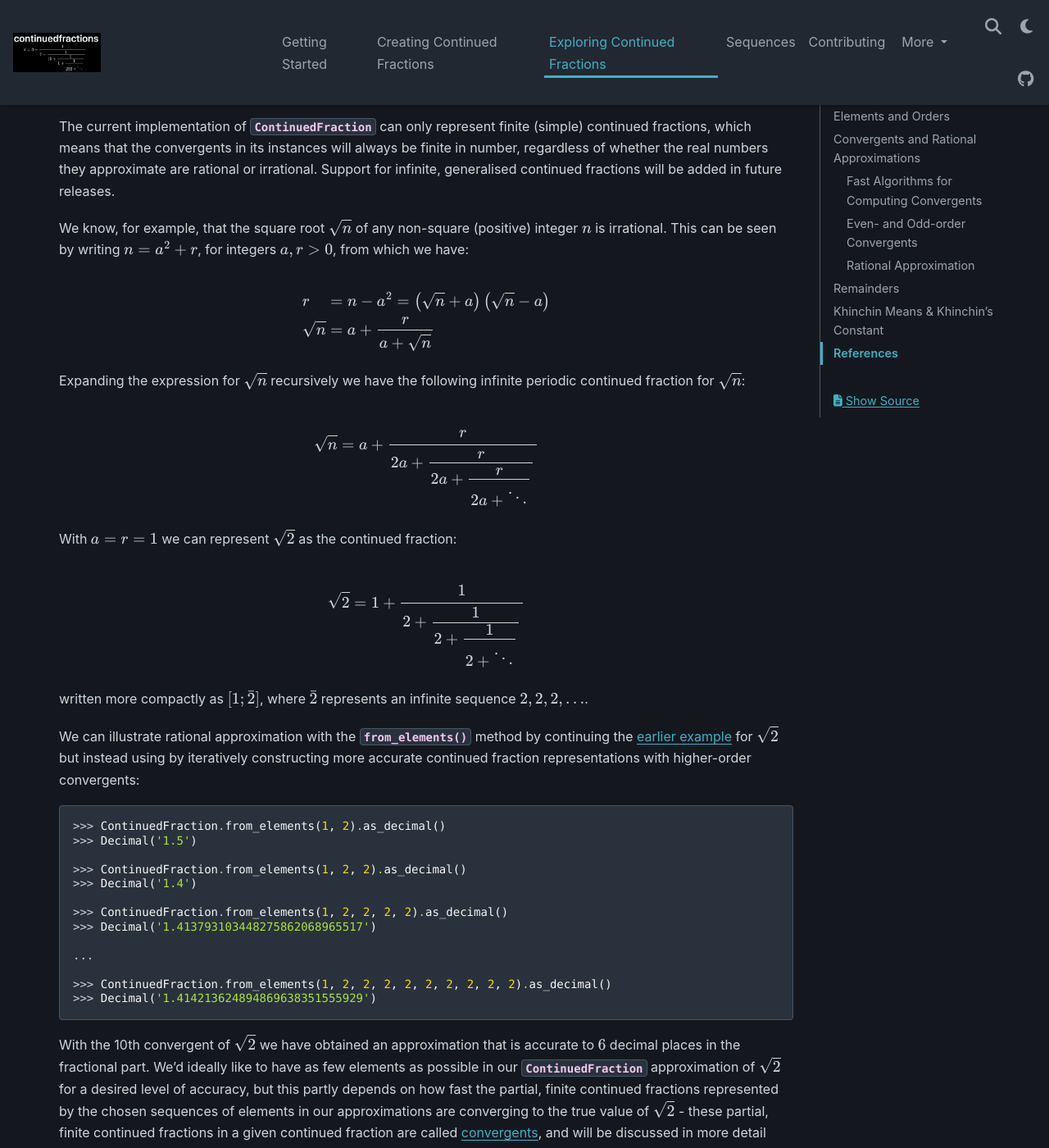
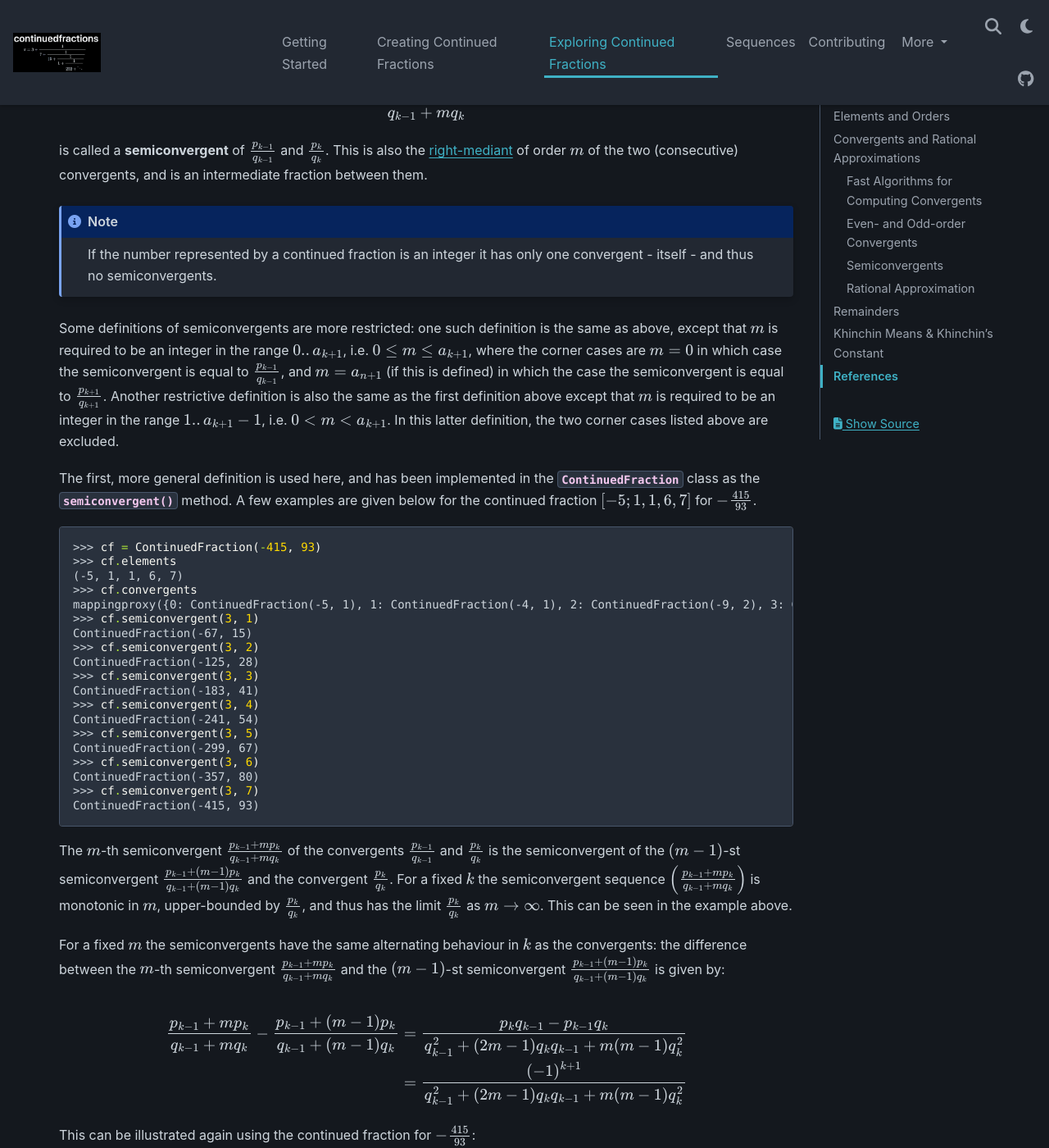
Before and after one commit to sr-murthy/continuedfractions, a Sphinx documentation site: the page built from docs/sources/exploring-continued-fractions.rst, in a window 1280 px wide and 1400 px high, scrolled down 4320 px. Shown: the whole window at 82% size. Built offline with Sphinx 7.4.7 and the PyData theme 0.15.4, drawn with Linux system fonts in a browser that asks for light colours; nearby versions of some CDN libraries; some of the changed text lies outside the part shown.

Commit message:
feat: add `ContinuedFraction` instance method to compute semiconvergents + add tests and update Sphinx docs

```diff
--- a/docs/sources/exploring-continued-fractions.rst
+++ b/docs/sources/exploring-continued-fractions.rst
@@ -25,7 +25,7 @@ The **elements** (or coefficients) of a (possibly infinite), simple continued fr
    >>> cf.elements
    (3, 4, 12, 4)
 
-The **order** of a continued fraction is defined to be number of its elements **after** the first. Thus, for ``ContinuedFraction(649, 200)`` the order is ``3``:
+The **order** of a continued fraction is defined to be number of its tail elements, i.e. the elements defining the fractional part of the number represented by the continued fraction. Thus, for ``ContinuedFraction(649, 200)`` the order is ``3``:
 
 .. code:: python
 
@@ -178,6 +178,81 @@ The different behaviour of even- and odd-order convergents can be illustrated by
    >>> cf.odd_order_convergents[9] - cf.odd_order_convergents[7]
    >>> ContinuedFraction(-1, 485112)
 
+.. _exploring-continued-fractions.semiconvergents:
+
+Semiconvergents
+---------------
+
+`Semiconvergents <https://en.wikipedia.org/wiki/Continued_fraction#Semiconvergents>`_ are :ref:`mediants <sequences.mediants>` of consecutive convergents of continued fractions. More precisely, if :math:`\frac{p_{k - 1}}{ q_{k - 1}}` and :math:`\frac{p_k}{q_k}` are consecutive convergents of a (possibly infinite) continued fraction :math:`[a_0;a_1,a_2,\ldots,a_k, a_{k + 1}, \ldots]`, and :math:`m` is any positive integer, then the fraction:
+
+.. math::
+
+    \frac{p_{k - 1} + mp_k}{q_{k - 1} + mq_k}
+
+is called a **semiconvergent** of :math:`\frac{p_{k - 1}}{q_{k - 1}}` and :math:`\frac{p_k}{q_k}`. This is also the :ref:`right-mediant <sequences.mediants.generalised>` of order :math:`m` of the two (consecutive) convergents, and is an intermediate fraction between them.
+
+.. note::
+
+   If the number represented by a continued fraction is an integer it has only one convergent - itself - and thus no semiconvergents.
+
+Some definitions of semiconvergents are more restricted: one such definition is the same as above, except that :math:`m` is required to be an integer in the range :math:`0..a_{k + 1}`, i.e. :math:`0 \leq m \leq a_{k + 1}`, where the corner cases are :math:`m = 0` in which case the semiconvergent is equal to :math:`\frac{p_{k - 1}}{q_{k - 1}}`, and :math:`m = a_{n + 1}` (if this is defined) in which the case the semiconvergent is equal to :math:`\frac{p_{k + 1}}{q_{k + 1}}`. Another restrictive definition is also the same as the first definition above except that :math:`m` is required to be an integer in the range :math:`1..a_{k + 1} - 1`, i.e. :math:`0 < m < a_{k + 1}`. In this latter definition, the two corner cases listed above are excluded.
+
+The first, more general definition is used here, and has been implemented in the :py:class:`~continuedfractions.continuedfraction.ContinuedFraction` class as the :py:meth:`~continuedfractions.continuedfraction.ContinuedFraction.semiconvergent` method. A few examples are given below for the continued fraction :math:`[-5; 1, 1, 6, 7]` for :math:`-\frac{415}{93}`.
+
+.. code:: python
+
+   >>> cf = ContinuedFraction(-415, 93)
+   >>> cf.elements
+   (-5, 1, 1, 6, 7)
+   >>> cf.convergents
+   mappingproxy({0: ContinuedFraction(-5, 1), 1: ContinuedFraction(-4, 1), 2: ContinuedFraction(-9, 2), 3: ContinuedFraction(-58, 13), 4: ContinuedFraction(-415, 93)})
+   >>> cf.semiconvergent(3, 1)
+   ContinuedFraction(-67, 15)
+   >>> cf.semiconvergent(3, 2)
+   ContinuedFraction(-125, 28)
+   >>> cf.semiconvergent(3, 3)
+   ContinuedFraction(-183, 41)
+   >>> cf.semiconvergent(3, 4)
+   ContinuedFraction(-241, 54)
+   >>> cf.semiconvergent(3, 5)
+   ContinuedFraction(-299, 67)
+   >>> cf.semiconvergent(3, 6)
+   ContinuedFraction(-357, 80)
+   >>> cf.semiconvergent(3, 7)
+   ContinuedFraction(-415, 93)
+
+The :math:`m`-th semiconvergent :math:`\frac{p_{k - 1} + mp_k}{q_{k - 1} + mq_k}` of the convergents :math:`\frac{p_{k - 1}}{q_{k - 1}}` and :math:`\frac{p_k}{q_k}` is the semiconvergent of the :math:`(m - 1)`-st semiconvergent :math:`\frac{p_{k - 1} + (m - 1)p_k}{q_{k - 1} + (m - 1)q_k}` and the convergent :math:`\frac{p_k}{q_k}`. For a fixed :math:`k` the semiconvergent sequence :math:`\left( \frac{p_{k - 1} + mp_k}{q_{k - 1} + mq_k} \right)` is monotonic in :math:`m`, upper-bounded by :math:`\frac{p_k}{q_k}`, and thus has the limit :math:`\frac{p_k}{q_k}` as :math:`m \to \infty`. This can be seen in the example above.
+
+For a fixed :math:`m` the semiconvergents have the same alternating behaviour in :math:`k` as the convergents: the difference between the :math:`m`-th semiconvergent :math:`\frac{p_{k - 1} + mp_k}{q_{k - 1} + mq_k}` and the :math:`(m - 1)`-st semiconvergent :math:`\frac{p_{k - 1} + (m - 1)p_k}{q_{k - 1} + (m - 1)q_k}` is given by:
+
+.. math::
+
+   \begin{align}
+   \frac{p_{k - 1} + mp_k}{q_{k - 1} + mq_k} - \frac{p_{k - 1} + (m - 1)p_k}{q_{k - 1} + (m - 1)q_k} &=
+   \frac{p_kq_{k - 1} - p_{k - 1}q_k}{q_{k - 1}^2 + (2m - 1)q_kq_{k - 1} + m(m - 1)q_k^2} \\ &=
+   \frac{(-1)^{k + 1}}{q_{k - 1}^2 + (2m - 1)q_kq_{k - 1} + m(m - 1)q_k^2}
+   \end{align}
+
+This can be illustrated again using the continued fraction for :math:`-\frac{415}{93}`:
+
+.. code:: python
+
+   >>> cf = ContinuedFraction(-415, 93)
+   >>> cf.elements
+   (-5, 1, 1, 6, 7)
+   >>> cf.convergents
+   mappingproxy({0: ContinuedFraction(-5, 1), 1: ContinuedFraction(-4, 1), 2: ContinuedFraction(-9, 2), 3: ContinuedFraction(-58, 13), 4: ContinuedFraction(-415, 93)})
+   >>> cf.semiconvergent(2, 1) - cf.semiconvergent(1, 1)
+   ContinuedFraction(1, 6)
+   >>> cf.semiconvergent(3, 1) - cf.semiconvergent(2, 1)
+   ContinuedFraction(-2, 15)
+   >>> cf.semiconvergent(4, 1) - cf.semiconvergent(3, 1)
+   ContinuedFraction(7, 1590)
+
+.. note::
+
+   When calling :py:meth:`~continuedfractions.continuedfraction.ContinuedFraction.semiconvergent` note that values of :math:`k`, which determines the :math:`k`-th convergent of a continued fraction, cannot exceed the order of the continued fraction.
+
 .. _exploring-continued-fractions.rational-approximation:
 
 Rational Approximation
```
Also changed, not shown: other parts of docs/sources/exploring-continued-fractions.rst (+1 -3 lines), 2 other files.
